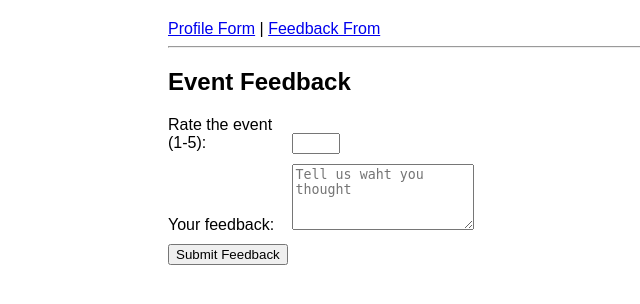
After one commit to ZekeMer/IntroForms, a Flask app: page /feedback in a window 1280 px wide. The commit adds this page. Shown: the top 304 px of the page, without its empty margins (172-812 px from the left). Run offline with Flask 3, Linux system fonts and the light colour scheme.

Commit message:
Added new feedback form successfully

```diff
--- a/app.py
+++ b/app.py
@@ -28,3 +28,19 @@ def profile():
         return render_template('profileSuccess.html', name = name, email = email, quan = quan, comments = comments, rel = rel, accommodations = accommodations)
 
     return render_template('profileForm.html')
+
+#new route
+
+@app.route('/feedback', methods=['GET', 'POST'])
+def feedback():
+    if request.method == 'POST':
+        rating = request.form.get('rating', '').strip()
+        feedback = request.form.get('feedback', '').strip()
+
+        if not rating:
+            error = "Please provide a rating"
+            return render_template('feedbackForm.html', error = error)
+
+        return render_template('feedbackSuccess.html', rating = rating, feedback = feedback)
+
+    return render_template('feedbackForm.html')
--- a/templates/base.html
+++ b/templates/base.html
@@ -7,7 +7,12 @@
     <link rel="stylesheet" href="{{url_for('static', filename = 'style.css')}}">
 </head>
 <body>
-
+    <!-- new stuff before block! -->
+    <nav>
+        <a href="{{ url_for('profile') }}">Profile Form</a> |
+        <a href="{{ url_for('feedback') }}">Feedback From</a>
+    </nav>
+    <hr>
     {% block content %} {% endblock %}
 
 </body>
--- /dev/null
+++ b/templates/feedbackForm.html
@@ -0,0 +1,23 @@
+{% extends 'base.html' %}
+
+{% block content %}
+
+<h2>Event Feedback</h2>
+
+<form method='POST'>
+
+    <div>
+        <label for="rating">Rate the event (1-5):</label>
+        <input type= "number" id="rating" name="rating" min = "1" max = "5" required>
+    </div>
+
+    <div>
+        <label for="feedback">Your feedback:</label>
+        <textarea name="feedback" id="feedback" rows = "4" placeholder="Tell us waht you thought"></textarea>
+    </div>
+
+    <button type = "submit">Submit Feedback</button>
+
+</form>
+
+{% endblock %}
--- a/templates/profileForm.html
+++ b/templates/profileForm.html
@@ -2,7 +2,7 @@
 
 {% block content %}
 
-<h2> user profile </h2>
+<h2> User Profile </h2>
 
 {% if error %}
     <p class = "error"> {{error}} </p>
```
Also changed, not shown: templates/feedbackSuccess.html (added, +12 -0 lines).
